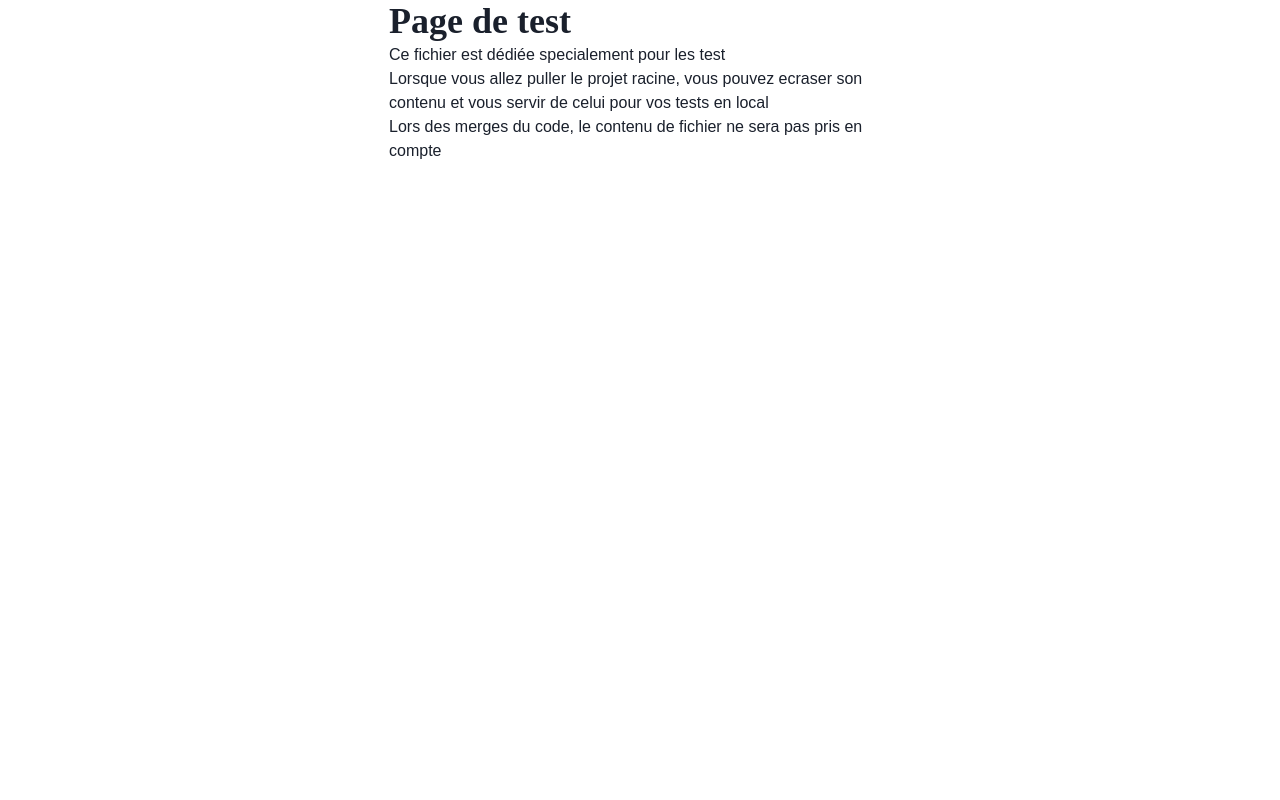
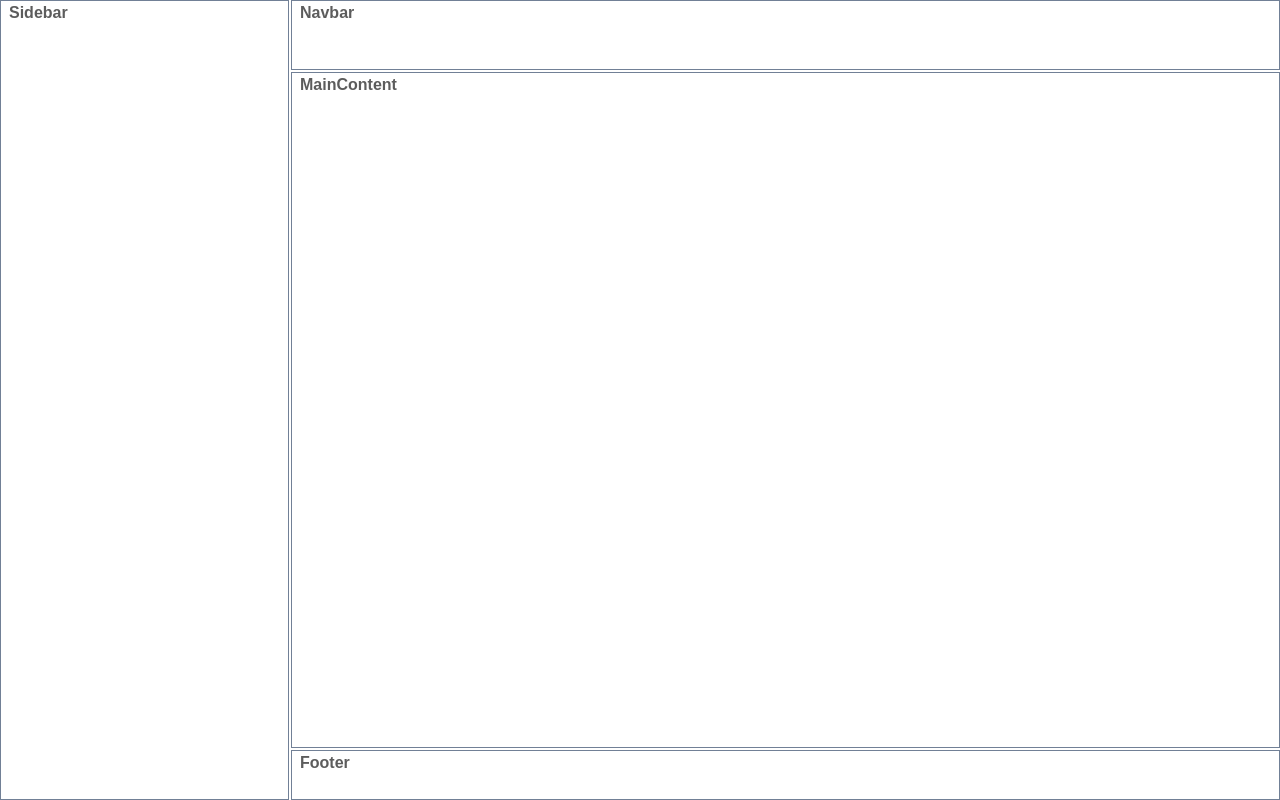
Before and after one commit to AfricaBank/front_end_officiel, a React (Vite) app: page / in a window 1280 px wide. Built offline with nearby package versions, Linux system fonts and the light colour scheme.

Commit message:
Ajout du layout général de l'application

```diff
--- a/src/App.tsx
+++ b/src/App.tsx
@@ -1,19 +1,8 @@
-import { Heading, Text, Container } from "@chakra-ui/react";
+import { RootLayout } from "./layout/RootLayout";
 const App = () => {
   return (
     <>
-      <Container>
-        <Heading>Page de test</Heading>
-        <Text>Ce fichier est dédiée specialement pour les test</Text>
-        <Text>
-          Lorsque vous allez puller le projet racine, vous pouvez ecraser son
-          contenu et vous servir de celui pour vos tests en local{" "}
-        </Text>
-        <Text>
-          Lors des merges du code, le contenu de fichier ne sera pas pris en
-          compte
-        </Text>
-      </Container>
+      <RootLayout />
     </>
   );
 };
--- /dev/null
+++ b/src/layout/RootLayout.tsx
@@ -0,0 +1,29 @@
+import { Grid, GridItem } from "@chakra-ui/react";
+export const RootLayout = () => {
+  return (
+    <Grid
+      templateAreas={`"nav header"
+                  "nav main"
+                  "nav footer"`}
+      gridTemplateRows={"70px 1fr 50px"}
+      gridTemplateColumns={"289px 1fr"}
+      h="100vh"
+      gap="0.5"
+      color="blackAlpha.700"
+      fontWeight="bold"
+    >
+      <GridItem pl="2" border="1px" borderColor="gray.500" area={"header"}>
+        Navbar
+      </GridItem>
+      <GridItem pl="2" border="1px" borderColor="gray.500" area={"nav"}>
+        Sidebar
+      </GridItem>
+      <GridItem pl="2" border="1px" borderColor="gray.500" area={"main"}>
+        MainContent
+      </GridItem>
+      <GridItem pl="2" border="1px" borderColor="gray.500" area={"footer"}>
+        Footer
+      </GridItem>
+    </Grid>
+  );
+};
```
Also changed, not shown: 1 other file (tests, documents, lock files or other folders).
